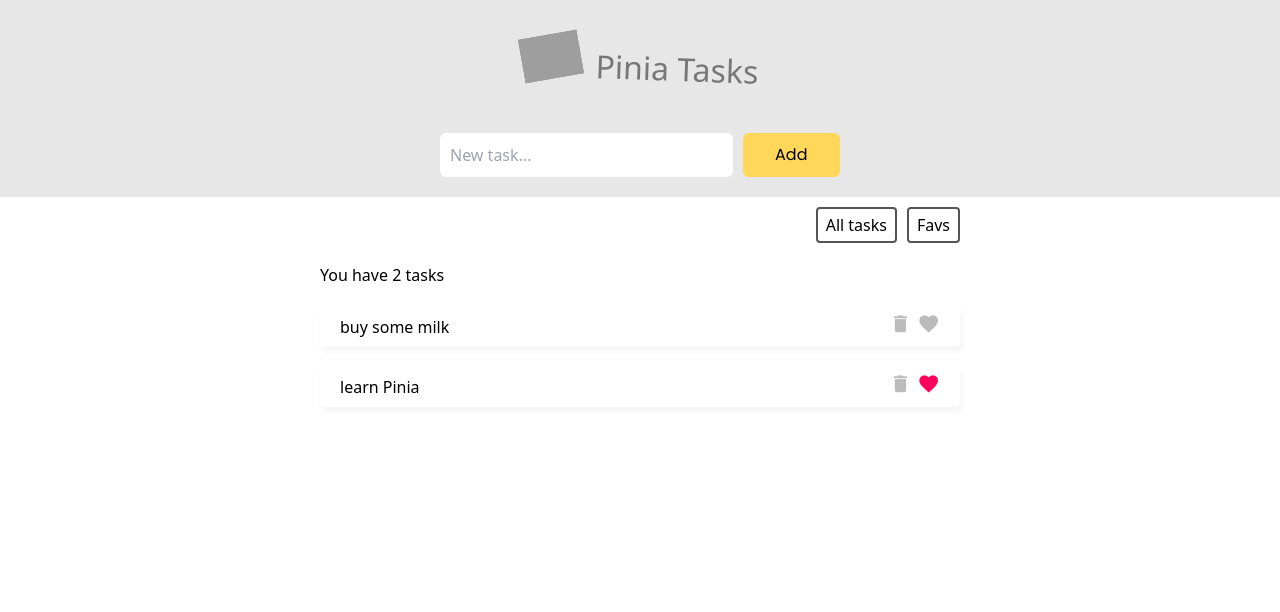
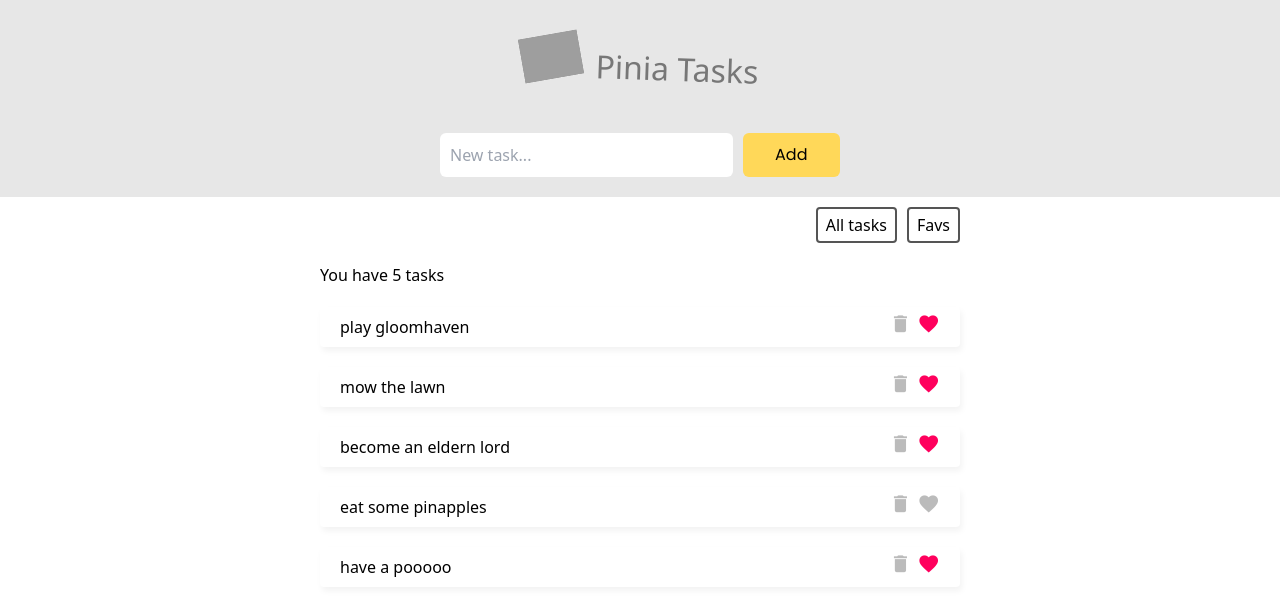
Before and after one commit to SelmaWaller/pinia, a Nuxt app: page / in a window 1280 px wide. Shown: the top 612 px of the page. Built offline with nearby package versions, Linux system fonts and the light colour scheme; data requests are answered from the project's data file; grey boxes are pictures that could not be loaded.

Commit message:
async actions

```diff
--- /dev/null
+++ b/data/db.json
@@ -0,0 +1,29 @@
+{
+    "tasks": [
+    {
+        "id": 1,
+        "title": "play gloomhaven",
+        "isFav": true
+    },
+    {
+        "id": 2,
+        "title": "mow the lawn",
+        "isFav": true
+    },
+    {
+        "title": "become an eldern lord",
+        "isFav": true,
+        "id": 3
+    },
+    {
+        "title": "eat some pinapples",
+        "isFav": false,
+        "id": 4
+    },
+    {
+        "title": "have a pooooo",
+        "isFav": true,
+        "id": 562070
+    }
+]
+}
--- a/pages/index.vue
+++ b/pages/index.vue
@@ -7,6 +7,9 @@
   components: { TaskForm, TaskDetails },
   setup() {
     const taskStore = useTaskStore();
+
+    //fetch tasks
+    taskStore.getTasks();
     const filter = ref("all");
     return { taskStore, filter };
   },
@@ -30,6 +33,8 @@
       <button @click="filter = 'all'">All tasks</button>
       <button @click="filter = 'favs'">Favs</button>
     </nav>
+
+    <div class="loading" v-if="taskStore.loading">Loading tasks...</div>
 
     <!-- task list-->
     <div class="task-list" v-if="filter === 'all'">
--- a/src/stores/TaskStore.js
+++ b/src/stores/TaskStore.js
@@ -2,18 +2,8 @@
 
 export const useTaskStore = defineStore("taskStore", {
   state: () => ({
-    tasks: [
-      {
-        id: 1,
-        title: "buy some milk",
-        isFav: false,
-      },
-      {
-        id: 2,
-        title: "learn Pinia",
-        isFav: true,
-      },
-    ],
+    tasks: [],
+    loading: false,
   }),
   getters: {
     favs() {
@@ -30,17 +20,52 @@
     },
   },
   actions: {
-    addTask(task) {
+    async getTasks() {
+      this.loading = true;
+      const res = await fetch("http://localhost:3000/tasks");
+      const data = await res.json();
+
+      this.tasks = data;
+      this.loading = false;
+    },
+    async addTask(task) {
       this.tasks.push(task);
+      const res = await fetch("http://localhost:3000/tasks", {
+        method: "POST",
+        body: JSON.stringify(task),
+        headers: { "Content-Type": "application/json" },
+      });
+
+      if (res.error) {
+        console.log(res.error);
+      }
     },
-    deleteTask(id) {
+    async deleteTask(id) {
       this.tasks = this.tasks.filter((t) => {
         return t.id !== id;
       });
+
+      const res = await fetch("http://localhost:3000/tasks/" + id, {
+        method: "DELETE",
+      });
+
+      if (res.error) {
+        console.log(res.error);
+      }
     },
-    toggleFav(id) {
+    async toggleFav(id) {
       const task = this.tasks.find((t) => t.id === id);
       task.isFav = !task.isFav;
+
+      const res = await fetch("http://localhost:3000/tasks/" + id, {
+        method: "PATCH",
+        body: JSON.stringify({ isFav: task.isFav }),
+        headers: { "Content-Type": "application/json" },
+      });
+
+      if (res.error) {
+        console.log(res.error);
+      }
     },
   },
 });
```
